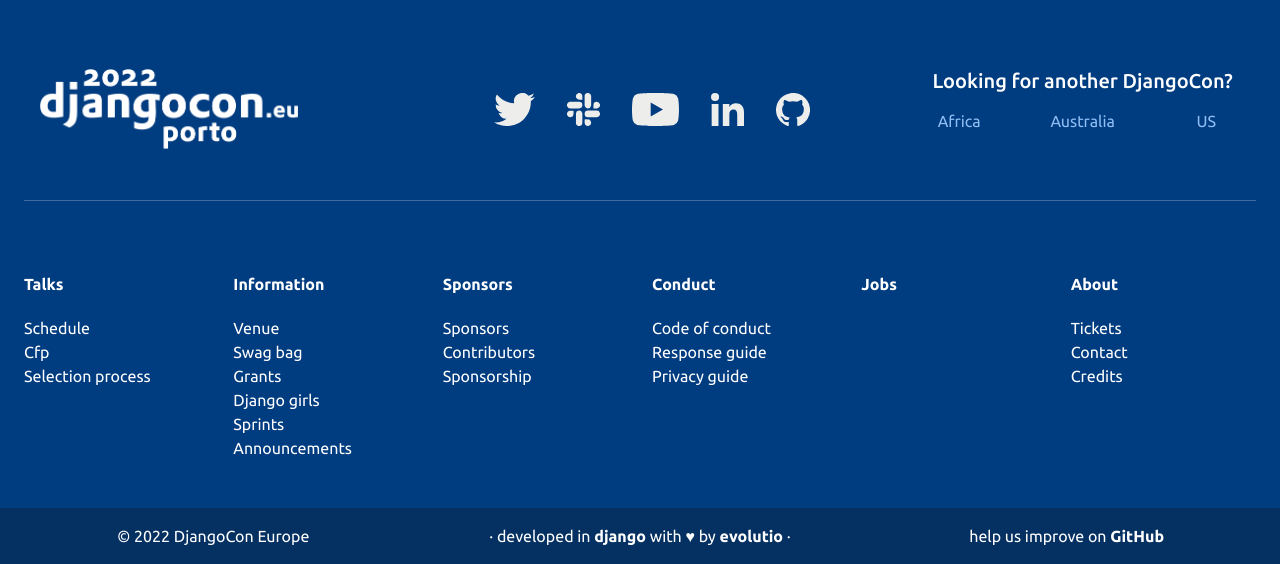
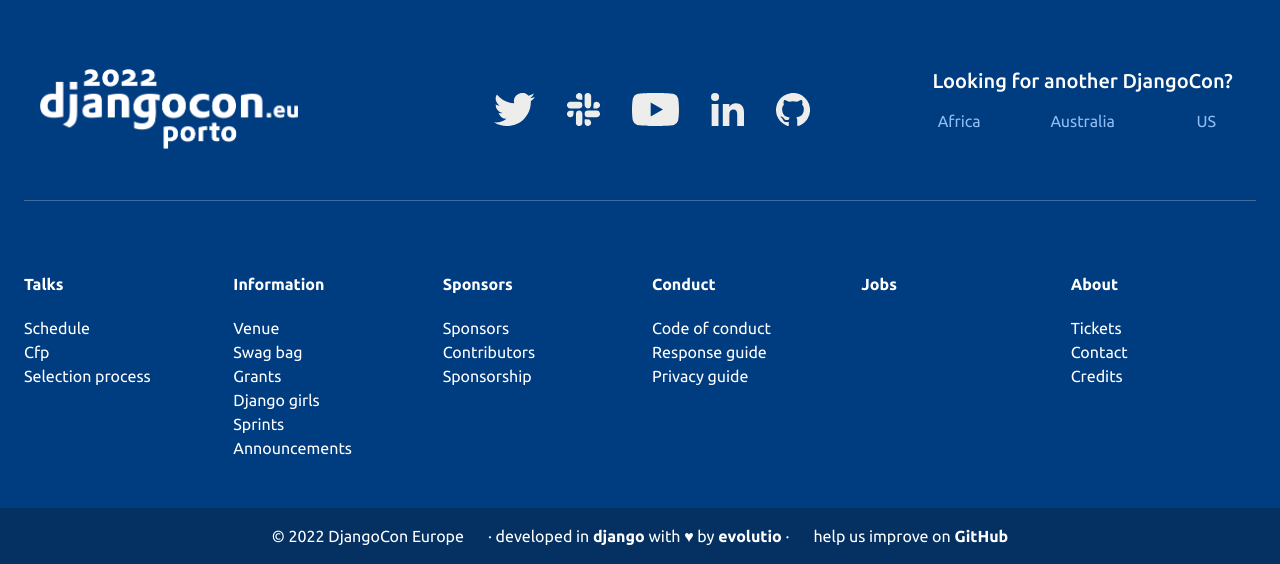
Before and after one commit to djangocon/2022.djangocon.eu, a Django app: page /accounts/signup/ in a window 1280 px wide. Shown: the part 643-1207 px from the top of the page. Run offline with Django 3.2, Linux system fonts and the light colour scheme; style sheets or scripts are compiled from the project's sources; parts of the project's set-up code (start-up, migrations or seed data) failed here and were passed over; some libraries are stand-ins or nearby versions.

Commit message:
update footer-end

```diff
--- a/djangocon_2022/static/sass/_footer.scss
+++ b/djangocon_2022/static/sass/_footer.scss
@@ -41,6 +41,9 @@
     padding-top: 1rem;
     background: base.$BgDarkBlue; //#043062;
 
+    p {
+      width: auto;
+    }
     a {
       color: white;
       font-weight: bold;
```
